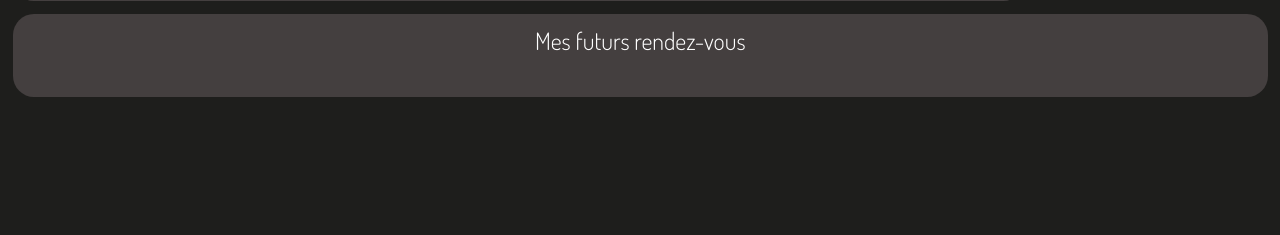
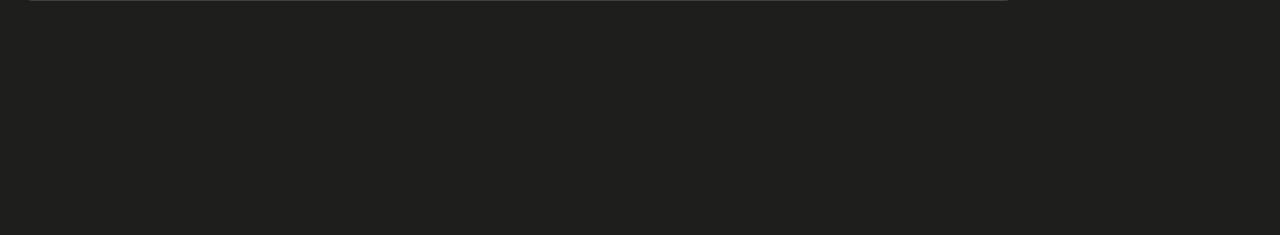
Before and after one commit to Kal3idoscope/Sportify-Project, a PHP site: page /coach.php in a window 1280 px wide. Shown: the part 565-800 px from the top of the page. Run offline with PHP 8.4, Linux system fonts and the light colour scheme; a user stored in the database is signed in; data that the repository does not hold is empty; some web fonts are replaced.

Commit message:
ALEXIS la douille

```diff
--- a/client.php
+++ b/client.php
@@ -93,7 +93,7 @@ $resultat = $conn->query($requete);
                     <a href="./salleOmnes.html">SALLES DE SPORT OMNES</a>
                 </div>
             </div>
-            <a href="./RDV.html">RDV</a><br>
+            <a href="./rdv.php">RDV</a><br>
             <a href="./login.php">COMPTE</a><br>
         </div>
         <div class="boutonLOGOUT">
--- a/coach.php
+++ b/coach.php
@@ -91,7 +91,7 @@ if (mysqli_num_rows($sql) > 0) {
                     <a href="./salleOmnes.html">SALLES DE SPORT OMNES</a>
                 </div>
             </div>
-            <a href="./RDV.html">RDV</a><br>
+            <a href="./rdv.php">RDV</a><br>
             <a href="./login.php">COMPTE</a><br>
         </div>
         <div class="boutonLOGOUT">
@@ -100,13 +100,5 @@ if (mysqli_num_rows($sql) > 0) {
     </div>
 </div>
 
-<div class="option9">
-
-<div class="dispo", style ="height : 150%">
-<p> Mes futurs rendez-vous <br> <br> <p>
-</div>
-
-</div>
-
 </body>
 </html>
```
